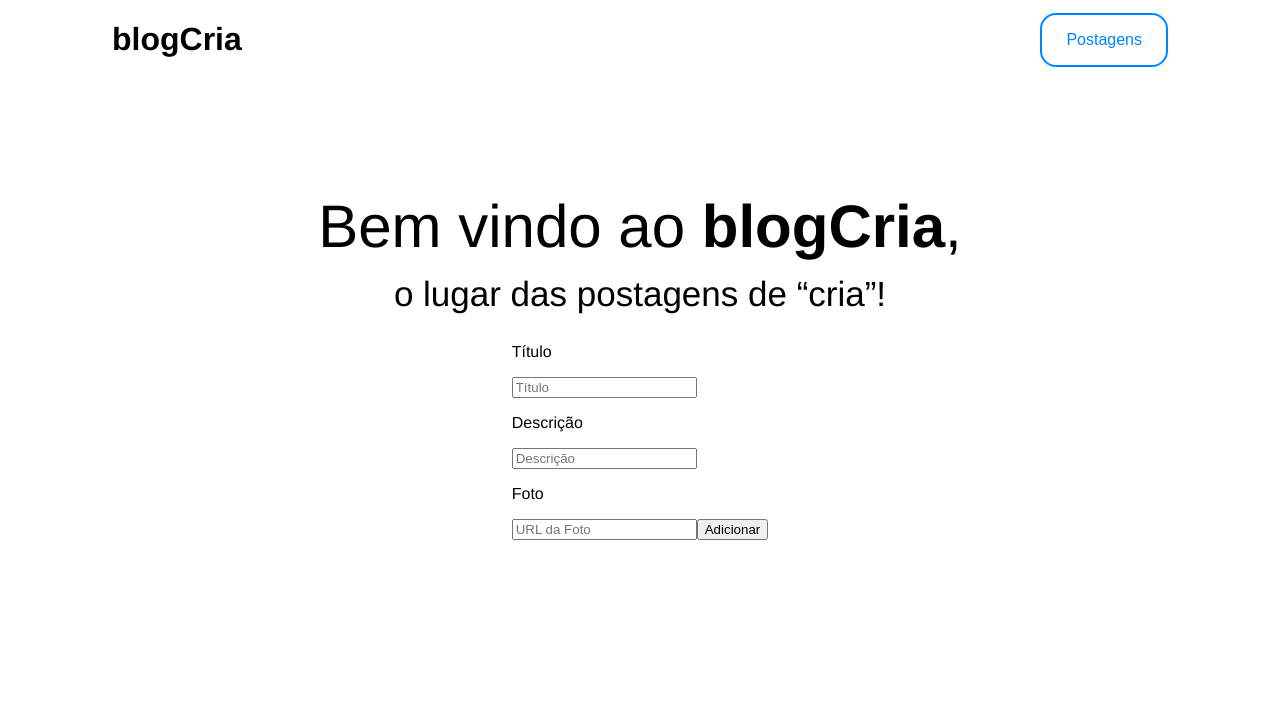
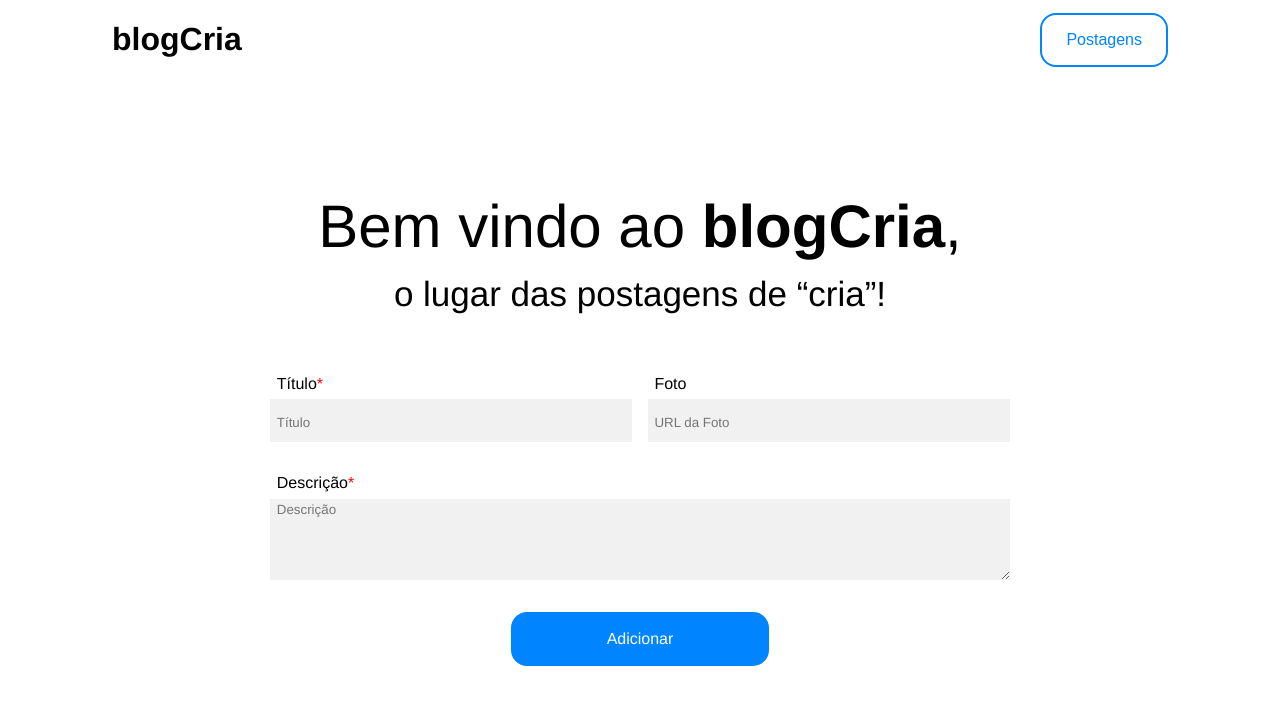
Before and after one commit to MtsRibas/Trabalho-FrontEnd, a React (Create React App) app: page / in a window 1280 px wide. Both pictures are taken after a click on the button "Criar Postagem". Shown: the top 704 px of the page. Built offline with nearby package versions, Linux system fonts and the light colour scheme.

Commit message:
Modificação e estilização dos campos do formulário dentro do componente postagem.

```diff
--- a/src/Components/Postagem/Postagem.js
+++ b/src/Components/Postagem/Postagem.js
@@ -1,4 +1,80 @@
 import React from "react";
+import styled from "styled-components";
+
+const Obrigatorio = styled.span`
+  &::after{
+    content: "*";
+    color: red;
+  }
+`
+
+const CampoFormulario = styled.div`
+  display: flex;
+  flex-direction: column;
+  width: 100%
+`
+const TituloSection = styled.p`
+  padding: 0 0 0 0.4rem;
+  margin: 0rem 0rem 0.4rem 0rem;
+`
+
+const TituloEFoto = styled.div`
+  display: flex;
+  flex- direction: row;
+  gap: 1rem;
+  width: 100%
+`
+
+const Form = styled.div`
+  display: flex;
+  align-items: center;
+  flex-direction: column;
+  justify-content: center;
+  gap: 2rem;
+  width: 70%;
+  margin: 3rem 0 0 0;
+`
+
+const TxtArea = styled.input `
+  font-family: Helvetica, sans-serif;
+  height: 2.5rem;
+  background-color: #F1F1F1;
+  border: none;
+  padding: 0.2rem 0 0 0.4rem
+`
+
+const TxtAreaDescricao = styled.textarea `
+  font-family: Helvetica, sans-serif;
+  padding: 0.2rem 0 3rem 0.4rem;
+  background-color: #F1F1F1;
+  border: none;
+  max-width: 100%;
+`
+
+const BtnAdicionar = styled.button `
+  font-family: Helvetica, sans-serif;
+  padding: 16px 48px;
+  border-radius: 16px;
+  background-color: #0084ff;
+  border: 2px solid #0084ff;
+  color: #ffff;
+  font-size: 16px;
+  font-weight: medium;
+  cursor: pointer;
+
+  &:hover {
+    background-color: #024889;
+    border: 2px solid #024889;
+  }
+
+  justify-content: center;
+  width: 35%;
+`
+
+
+
+
+
 
 export class Postagem extends React.Component {
   state = {
@@ -9,6 +85,10 @@ export class Postagem extends React.Component {
 
   onChangeTitulo = (event) => {
     this.setState({ titulo: event.target.value });
+    let titulo = this.state.titulo;
+    if(titulo.length >= 50){
+      alert("Numero de caracteres invalido")
+    }
   };
 
   onChangeDescricao = (event) => {
@@ -36,9 +116,11 @@ export class Postagem extends React.Component {
 
   render() {
     return (
-      <div>
-        <p>Título</p>
-        <input
+      <Form>
+        <TituloEFoto>
+          <CampoFormulario>
+            <TituloSection>Título<Obrigatorio/></TituloSection>
+            <TxtArea
               type="text"
               maxLength={50}
               name="Titulo"
@@ -47,9 +129,25 @@ export class Postagem extends React.Component {
               placeholder="Título"
               required
             />
-        <div>
-          <p>Descrição</p>
-          <input
+          </CampoFormulario>
+
+          <CampoFormulario>
+            <TituloSection>Foto</TituloSection>
+            <TxtArea
+              type="text"
+              name="foto"
+              onChange={this.onChangeFoto}
+              value={this.state.foto}
+              placeholder="URL da Foto"
+            />
+          </CampoFormulario>
+        </TituloEFoto>
+
+
+
+        <CampoFormulario>
+          <TituloSection>Descrição<Obrigatorio/></TituloSection>
+          <TxtAreaDescricao
             type="text"
             name="Descricao"
             onChange={this.onChangeDescricao}
@@ -57,18 +155,12 @@ export class Postagem extends React.Component {
             placeholder="Descrição"
             required
           />
-        </div>
+        </CampoFormulario>
 
-        <p>Foto</p>
-        <input
-          type="text"
-          name="foto"
-          onChange={this.onChangeFoto}
-          value={this.state.foto}
-          placeholder="URL da Foto"
-        />
-        <button onClick={this.AdicionarPostagem}>Adicionar</button>
-      </div>
+        <BtnAdicionar onClick={this.AdicionarPostagem}>Adicionar</BtnAdicionar>
+
+
+      </Form>
     );
   }
 }
```
Lines whose indentation alone changed are shown as unchanged.
